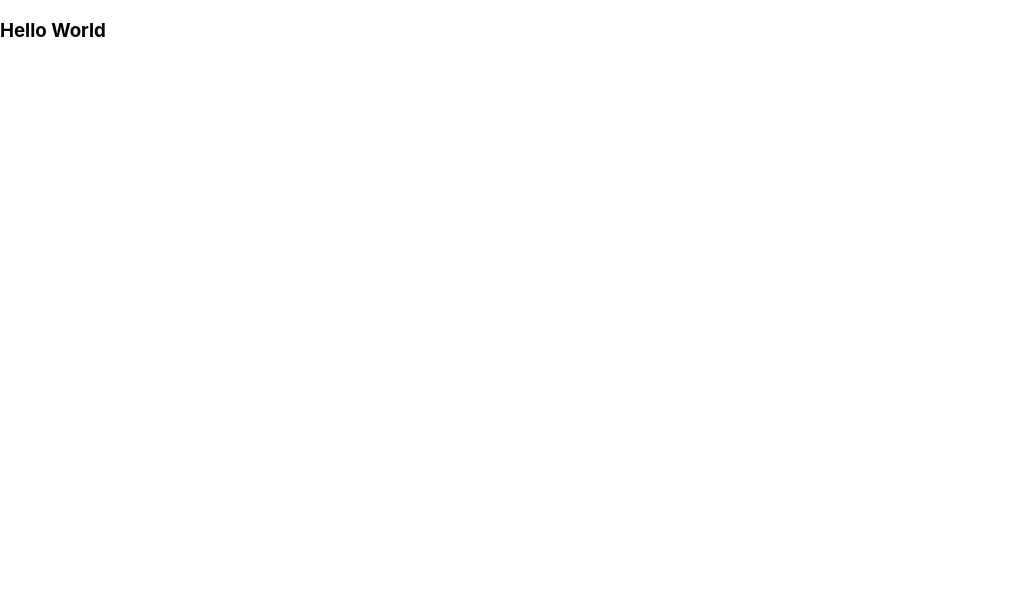
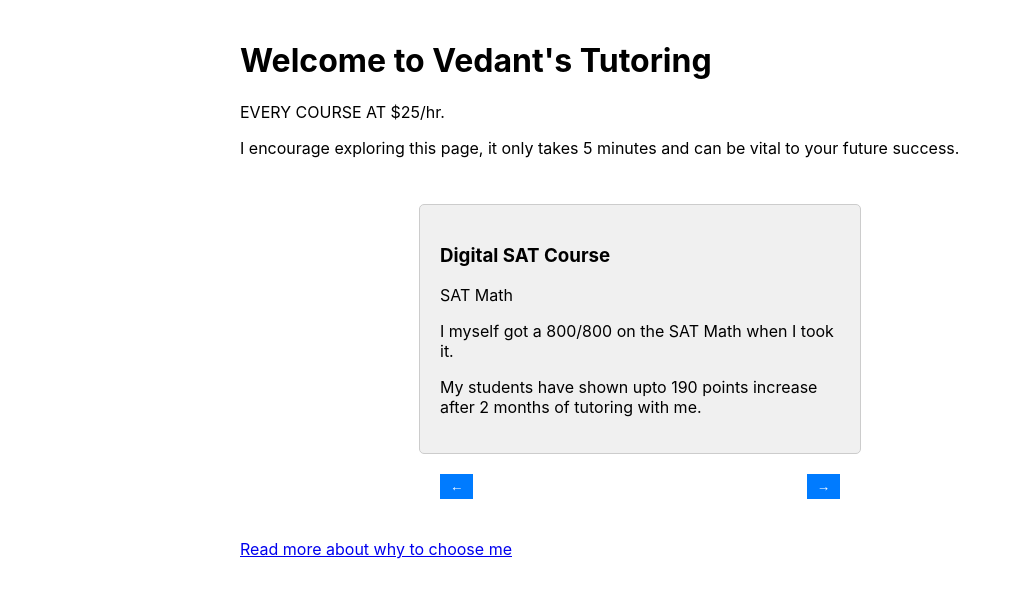
Before and after one commit to VedantCars2004/vedantstutoring, a React (Create React App) app: page / in a window 1280 px wide. Before the commit this address had no page. Shown: the top 596 px of the page, without its empty margins (0-1020 px from the left). Built offline with nearby package versions, Linux system fonts and the light colour scheme.

Commit message:
basic info loaded and cards started

```diff
--- a/src/App.css
+++ b/src/App.css
@@ -1,38 +1,69 @@
-.App {
-  text-align: center;
+.profile-container {
+  padding: 20px;
+  max-width: 800px;
+  margin: auto;
 }
 
-.App-logo {
-  height: 40vmin;
-  pointer-events: none;
-}
-
-@media (prefers-reduced-motion: no-preference) {
-  .App-logo {
-    animation: App-logo-spin infinite 20s linear;
-  }
-}
-
-.App-header {
-  background-color: #282c34;
-  min-height: 100vh;
+.course-card-container {
   display: flex;
   flex-direction: column;
   align-items: center;
-  justify-content: center;
-  font-size: calc(10px + 2vmin);
-  color: white;
 }
 
-.App-link {
-  color: #61dafb;
+.course-card {
+  border: 1px solid #ccc;
+  border-radius: 5px;
+  padding: 20px;
+  margin: 10px;
+  width: 400px; /* Increased width */
+  transition: all 0.3s ease;
+  opacity: 0;
+  transform: translateY(20px);
 }
 
-@keyframes App-logo-spin {
+.course-card.digital-sat {
+  background-color: #f0f0f0;
+}
+
+.course-card.math {
+  background-color: #e0e0e0;
+}
+
+.course-card.computer-science {
+  background-color: #d0d0d0;
+}
+
+.button-container {
+  display: flex;
+  justify-content: space-between;
+  width: 400px; /* Increased width */
+  margin-top: 10px;
+}
+
+.prev-btn, .next-btn {
+  background-color: #007bff;
+  color: white;
+  border: none;
+  padding: 5px 10px;
+  cursor: pointer;
+}
+
+.prev-btn:hover, .next-btn:hover {
+  background-color: #0056b3;
+}
+
+/* Animation for the cards */
+.course-card {
+  animation: slideIn 0.3s forwards;
+}
+
+@keyframes slideIn {
   from {
-    transform: rotate(0deg);
+      opacity: 0;
+      transform: translateY(20px);
   }
   to {
-    transform: rotate(360deg);
+      opacity: 1;
+      transform: translateY(0);
   }
 }
--- a/src/ContactPage.js
+++ b/src/ContactPage.js
@@ -0,0 +1,21 @@
+import React from 'react';
+import { useEffect } from 'react';
+import { Link } from 'react-router-dom';
+import './App.css';
+
+const ContactPage = () => {
+    useEffect(() => {
+        document.title = 'Contact Vedant';
+    }, []);
+
+    return (
+        <div className='profile-container'>
+            <h2>Contact Information</h2>
+            <p>331-999-4867 (text usually works better at first and then we can set up a phone call)</p>
+            <p>vedantuiuc@gmail.com</p>
+            <Link to="/">Back to Home</Link>
+        </div>
+    );
+};
+
+export default ContactPage;
--- a/src/HomePage.js
+++ b/src/HomePage.js
@@ -1,5 +1,4 @@
-import React from 'react';
-import { useEffect } from 'react';
+import React, { useState, useEffect, useRef } from 'react';
 import { Link } from 'react-router-dom';
 import './App.css';
 
@@ -7,12 +6,81 @@ const HomePage = () => {
     useEffect(() => {
         document.title = 'Vedant\'s Tutoring';
     }, []);
-   return (
-       <div className='profile-container'>
-            <h3>Hello World</h3>
-       </div>
-   );
+
+    const courses = [
+        {
+            title: 'Digital SAT Course',
+            details: [
+                'SAT Math',
+                'I myself got a 800/800 on the SAT Math when I took it.',
+                'My students have shown upto 190 points increase after 2 months of tutoring with me.'
+            ],
+            category: 'digital-sat'
+        },
+        {
+            title: 'Math Courses',
+            details: [
+                'Precalc',
+                'Trignometry',
+                'Algebra II',
+                'Algebra I and below...'
+            ],
+            category: 'math'
+        },
+        {
+            title: 'Computer Science Courses',
+            details: [
+                'Java',
+                'C++',
+                'AP Computer Science A',
+                'AP Computer Science Principles'
+            ],
+            category: 'computer-science'
+        }
+    ];
+
+    const [currentCourseIndex, setCurrentCourseIndex] = useState(0);
+    const cardRef = useRef(null);
+
+    const nextCourse = () => {
+        setCurrentCourseIndex((prevIndex) => (prevIndex + 1) % courses.length);
+    };
+
+    const prevCourse = () => {
+        setCurrentCourseIndex((prevIndex) => (prevIndex - 1 + courses.length) % courses.length);
+    };
+
+    useEffect(() => {
+        if (cardRef.current) {
+            cardRef.current.style.height = `${cardRef.current.scrollHeight}px`;
+        }
+    }, [currentCourseIndex]);
+
+    return (
+        <div className='profile-container'>
+            <h1>Welcome to Vedant's Tutoring</h1>
+            <p>EVERY COURSE AT $25/hr.</p>
+            <p>I encourage exploring this page, it only takes 5 minutes and can be vital to your future success.</p>
+            <br></br>
+            <div className="course-card-container" ref={cardRef}>
+                <div className={`course-card ${courses[currentCourseIndex].category}`}>
+                    <h3>{courses[currentCourseIndex].title}</h3>
+                    <div className="course-details">
+                        {courses[currentCourseIndex].details.map((detail, index) => (
+                            <p key={index}>{detail}</p>
+                        ))}
+                    </div>
+                </div>
+                <div className="button-container">
+                    <button className="prev-btn" onClick={prevCourse}>&#8592;</button>
+                    <button className="next-btn" onClick={nextCourse}>&#8594;</button>
+                </div>
+            </div>
+            <br></br>
+            <br></br>
+            <Link to="/why">Read more about why to choose me</Link>
+        </div>
+    );
 };
 
-
 export default HomePage;
--- a/src/WhyPage.js
+++ b/src/WhyPage.js
@@ -0,0 +1,25 @@
+import React from 'react';
+import { useEffect } from 'react';
+import { Link } from 'react-router-dom';
+import './App.css';
+
+const WhyPage = () => {
+    useEffect(() => {
+        document.title = 'Why Vedant?';
+    }, []);
+
+    return (
+        <div className='profile-container'>
+            <h2>Why Choose This</h2>
+            <h3>Attention</h3>
+            <p>At tutoring companies, tutors are grouped with 4-5 students, and every student gets about 10-15 minutes of true attention. Breaks/ game time took away another 15 minutes. So realistically, you’re paying 4x than what you’re getting out of it.</p>
+            <h3>Content</h3>
+            <p>They have a set curriculum that all their students follow. However, this is inefficient as this doesn’t lead to much growth- which is exactly what we want. I gauge skill level and provide new sets of questions to master so that the student is constantly growing.</p>
+            <h3>Cost</h3>
+            <p>Big tutoring companies charge $30-35 starting price for group tutoring (4-5) and that number jumps up to $75 when asked for a one to one session. So, I’ve brought to you that one to one session that you’re looking for, for less than a third of the cost.</p>
+            <Link to="/">Back to Home</Link>
+        </div>
+    );
+};
+
+export default WhyPage;
```
